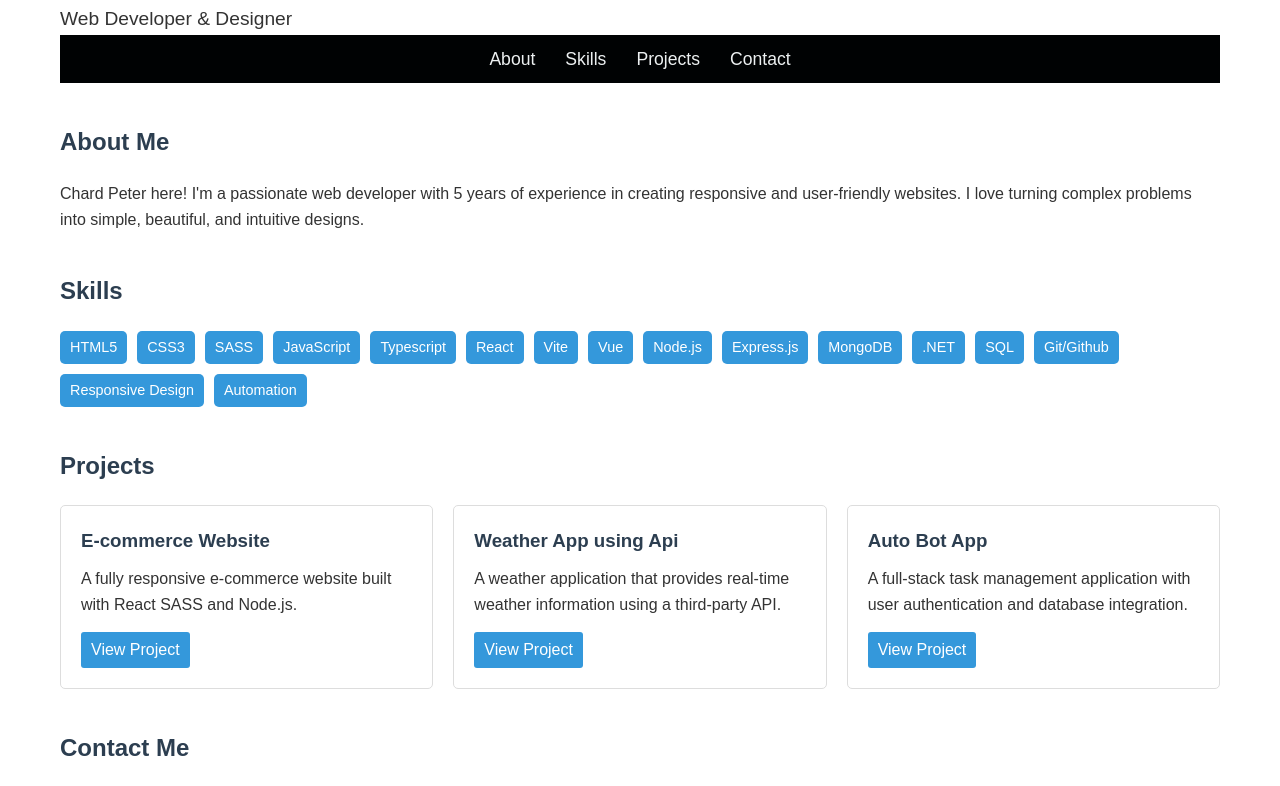
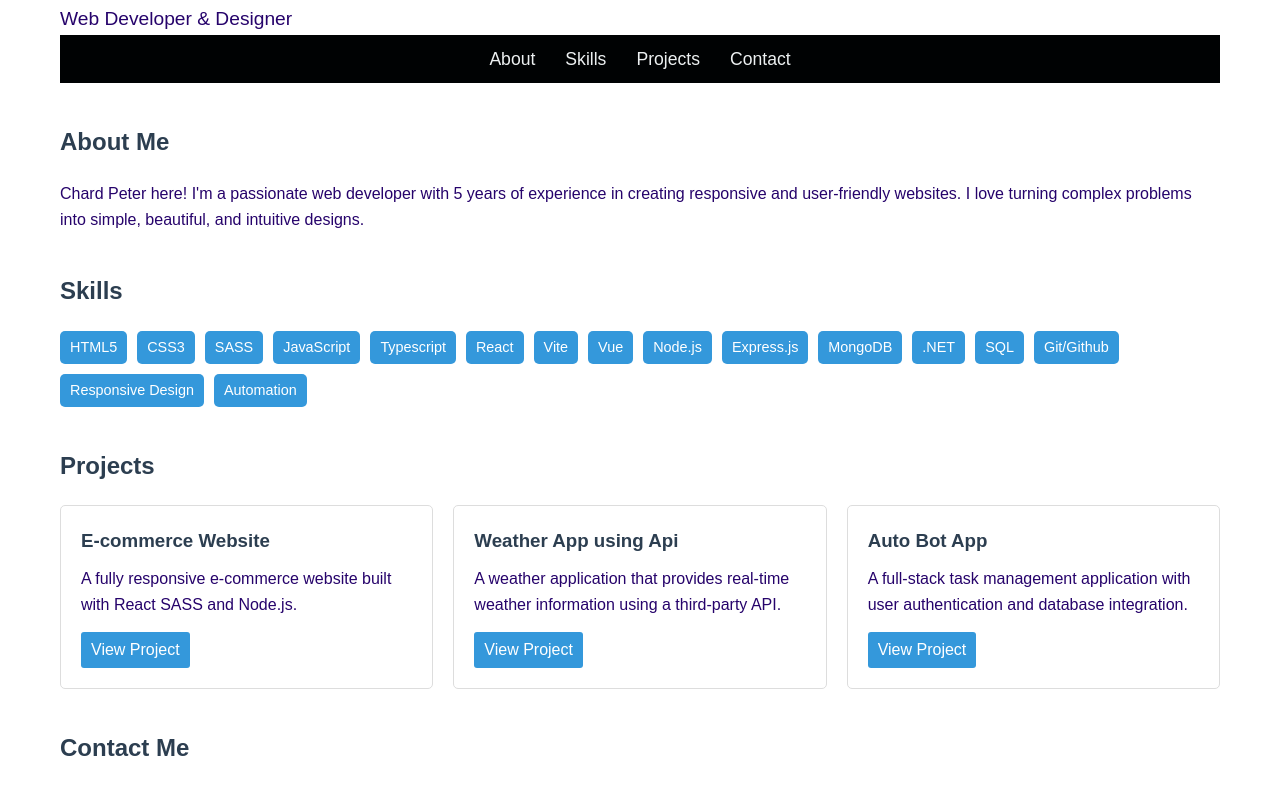
Before and after one commit to ChardPeterz/PersonalPortfolioWebpage, a plain HTML site: page index.html in a window 1280 px wide. Shown: the part 90-876 px from the top of the page. Drawn offline with Linux system fonts and the light colour scheme.

Commit message:
Changed body color

```diff
--- a/style.css
+++ b/style.css
@@ -7,7 +7,7 @@
 body {
     font-family: Arial, sans-serif;
     line-height: 1.6;
-    color: #333;
+    color: #26036b;
     max-width: 1200px;
     margin: 0 auto;
     padding: 20px;
```
